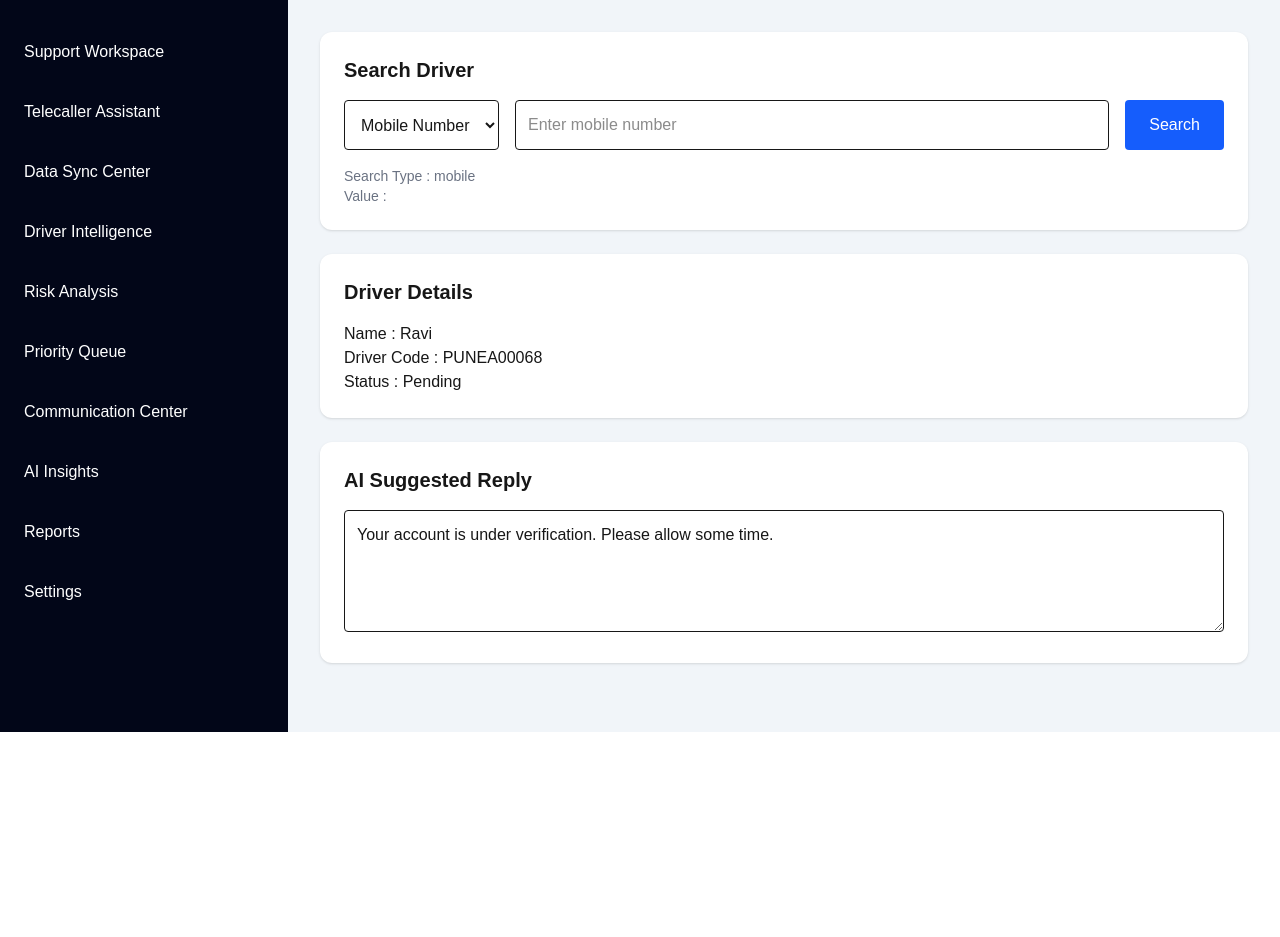
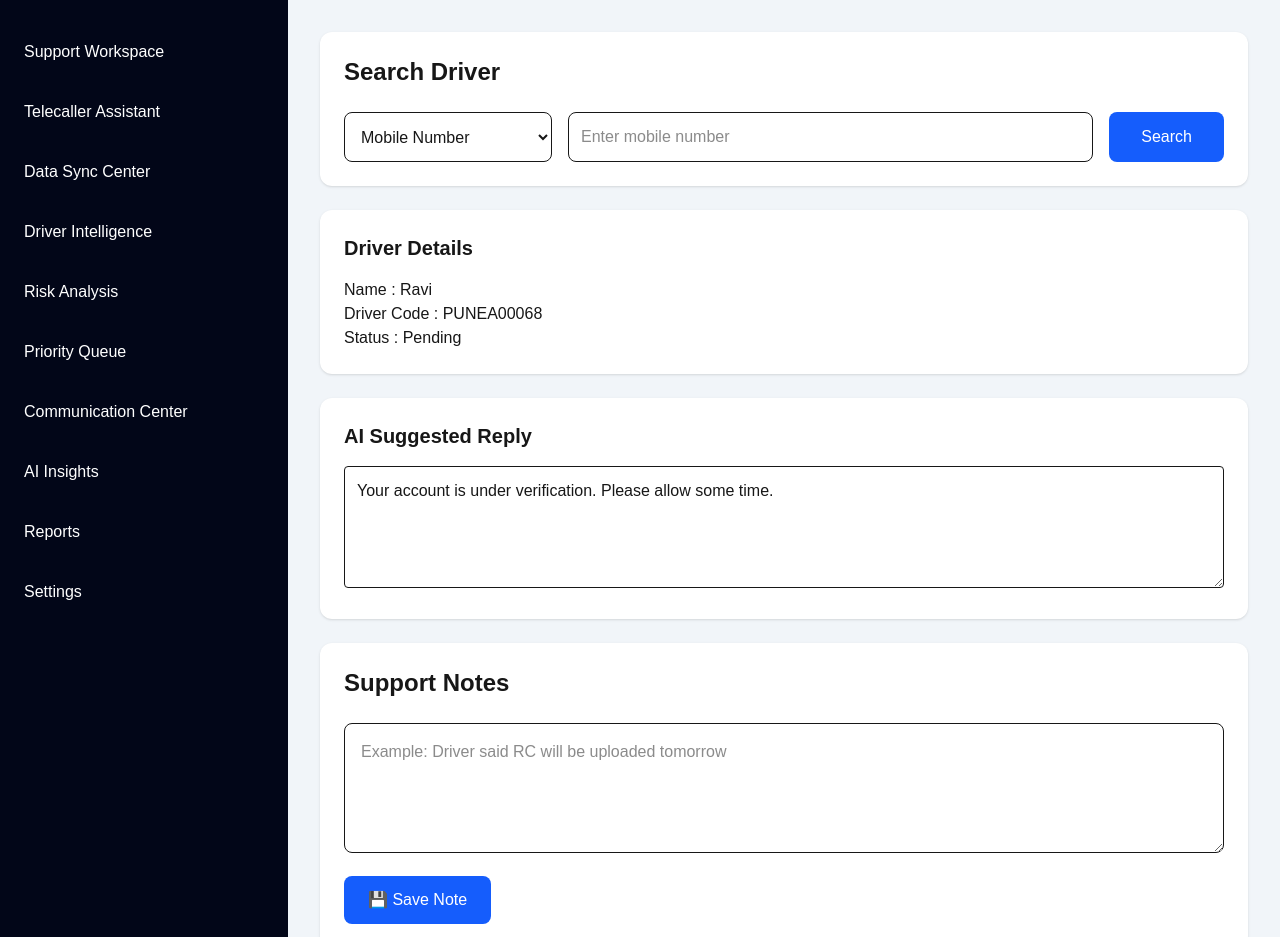
Before and after one commit to AnilKumarMC02/docip-platform, a Next.js app in the folder frontend/: page /support in a window 1280 px wide. Shown: the part 132-1069 px from the top of the page. Before the commit the page ends 864 px from the top, so only its background shows below. Built offline with nearby package versions, Linux system fonts and the light colour scheme.

Commit message:
Add WhatsApp shortcut to support workspace

```diff
--- a/frontend/app/support/page.tsx
+++ b/frontend/app/support/page.tsx
@@ -3,6 +3,8 @@ import SearchDriver from "../../features/support/components/SearchDriver";
 import DriverDetails from "../../features/support/components/DriverDetails";
 
 import AiReplyBox from "../../features/support/components/AiReplyBox";
+
+import SupportNotes from "../../features/support/components/SupportNotes";
 
 export default function SupportPage() {
   return (
@@ -15,6 +17,8 @@ export default function SupportPage() {
         <DriverDetails />
 
         <AiReplyBox />
+
+        <SupportNotes />
       </div>
     </main>
   );
--- a/frontend/data/drivers.ts
+++ b/frontend/data/drivers.ts
@@ -18,6 +18,8 @@ export const drivers = [
     mobile: "9876543211",
     city: "Bangalore",
     status: "Approved",
+
+    dashboardUrl: "https://towneradmin.nimmavahana.com/dashboard",
   },
 
   {
@@ -27,6 +29,8 @@ export const drivers = [
     mobile: "9876543212",
     city: "Mysore",
     status: "Vehicle Pending",
+
+    dashboardUrl: "https://towneradmin.nimmavahana.com/dashboard",
   },
 
   {
@@ -36,5 +40,7 @@ export const drivers = [
     mobile: "9876543213",
     city: "Hyderabad",
     status: "Documents Pending",
+
+    dashboardUrl: "https://towneradmin.nimmavahana.com/dashboard",
   },
 ];
--- a/frontend/features/support/components/SearchDriver.tsx
+++ b/frontend/features/support/components/SearchDriver.tsx
@@ -3,13 +3,28 @@
 import { drivers } from "@/data/drivers";
 import { useState } from "react";
 
+type Driver = {
+  id: number;
+  name: string;
+  driverCode: string;
+  mobile: string;
+  city: string;
+  status: string;
+  dashboardUrl: string;
+};
+
 export default function SearchDriver() {
   const [searchType, setSearchType] = useState("mobile");
 
   const [searchValue, setSearchValue] = useState("");
-  const [result, setResult] = useState<any>(null);
+
+  const [result, setResult] = useState<Driver | null>(null);
+
+  const [error, setError] = useState("");
 
   const handleSearch = () => {
+    setError("");
+
     const driver = drivers.find((driver) => {
       if (searchType === "mobile") {
         return driver.mobile === searchValue;
@@ -18,18 +33,26 @@ export default function SearchDriver() {
       return driver.driverCode === searchValue;
     });
 
-    setResult(driver || null);
+    if (!driver) {
+      setResult(null);
+
+      setError("Driver not found");
+
+      return;
+    }
+
+    setResult(driver);
   };
 
   return (
     <div className="bg-white rounded-xl shadow p-6">
-      <h2 className="text-xl font-semibold mb-4">Search Driver</h2>
+      <h2 className="text-2xl font-bold mb-6">Search Driver</h2>
 
-      <div className="flex gap-4 mb-4">
+      <div className="flex flex-col md:flex-row gap-4">
         <select
           value={searchType}
           onChange={(e) => setSearchType(e.target.value)}
-          className="border p-3 rounded"
+          className="border rounded-lg p-3 md:w-52"
         >
           <option value="mobile">Mobile Number</option>
 
@@ -42,44 +65,108 @@ export default function SearchDriver() {
             searchType === "mobile" ? "Enter mobile number" : "Enter driver ID"
           }
           value={searchValue}
-          onChange={(e) => setSearchValue(e.target.value)}
-          className="border p-3 rounded w-full"
+          onChange={(e) => {
+            setSearchValue(e.target.value);
+
+            setResult(null);
+
+            setError("");
+          }}
+          className="border rounded-lg p-3 flex-1"
         />
 
         <button
           onClick={handleSearch}
-          className="bg-blue-600 text-white px-6 rounded"
+          className="bg-blue-600 text-white px-8 py-3 rounded-lg hover:bg-blue-700 transition"
         >
           Search
         </button>
       </div>
 
-      <div className="text-sm text-gray-500">
-        Search Type : {searchType}
-        <br />
-        Value : {searchValue}
+      {error && (
+        <div className="mt-4 bg-red-100 text-red-700 p-3 rounded-lg">
+          {error}
+        </div>
+      )}
+
+      {result && (
+        <div className="mt-8 bg-green-50 rounded-xl shadow p-6">
+          <h3 className="text-2xl font-bold mb-6">Driver Found</h3>
+
+          <div className="grid grid-cols-2 gap-6">
+            <div>
+              <p className="text-sm text-gray-500">Name</p>
+
+              <p className="font-semibold">{result.name}</p>
             </div>
 
-      {result && (
-        <div className="mt-6 bg-green-50 p-4 rounded">
-          <h3 className="font-semibold mb-2">Driver Found</h3>
+            <div>
+              <p className="text-sm text-gray-500">Driver ID</p>
 
-          <p>Name : {result.name}</p>
+              <p className="font-semibold">{result.driverCode}</p>
+            </div>
 
-          <p>Driver ID : {result.driverCode}</p>
+            <div>
+              <p className="text-sm text-gray-500">Mobile</p>
 
-          <p>Mobile : {result.mobile}</p>
+              <p className="font-semibold">{result.mobile}</p>
+            </div>
 
-          <p>Status : {result.status}</p>
+            <div>
+              <p className="text-sm text-gray-500">Status</p>
 
+              <p className="font-semibold">{result.status}</p>
+            </div>
+          </div>
+
+          <div className="grid grid-cols-2 md:grid-cols-4 gap-4 mt-8">
             <a
               href={result.dashboardUrl}
               target="_blank"
               rel="noreferrer"
-            className="inline-block mt-4 bg-green-600 text-white px-4 py-2 rounded"
+              className="flex items-center justify-center h-14 bg-green-600 text-white rounded-lg hover:bg-green-700 transition"
             >
-            Review In Dashboard
+              Dashboard
             </a>
+
+            <a
+              href={`tel:${result.mobile}`}
+              className="flex items-center justify-center h-14 bg-blue-600 text-white rounded-lg hover:bg-blue-700 transition"
+            >
+              📞 Call
+            </a>
+
+            <a
+              href={`https://wa.me/91${result.mobile}`}
+              target="_blank"
+              rel="noreferrer"
+              className="flex items-center justify-center h-14 bg-green-500 text-white rounded-lg hover:bg-green-600 transition"
+            >
+              🟢 WhatsApp
+            </a>
+
+            <button
+              onClick={async () => {
+                try {
+                  await navigator.clipboard.writeText(result.mobile);
+
+                  alert("Number copied successfully!");
+                } catch {
+                  alert("Copy failed");
+                }
+              }}
+              className="flex items-center justify-center h-14 bg-indigo-600 text-white rounded-lg hover:bg-indigo-700 transition"
+            >
+              📋 Copy
+            </button>
+          </div>
+
+          <div className="mt-8 border-t pt-4">
+            <p className="text-gray-700">
+              📞 Driver Number:
+              <strong> {result.mobile}</strong>
+            </p>
+          </div>
         </div>
       )}
     </div>
--- /dev/null
+++ b/frontend/features/support/components/SupportNotes.tsx
@@ -0,0 +1,54 @@
+"use client";
+
+import { useState } from "react";
+
+export default function SupportNotes() {
+  const [note, setNote] = useState("");
+
+  const [notes, setNotes] = useState<string[]>([]);
+
+  const saveNote = () => {
+    if (!note.trim()) return;
+
+    const currentDate = new Date().toLocaleString();
+
+    setNotes((prev) => [`${currentDate} - ${note}`, ...prev]);
+
+    setNote("");
+  };
+
+  return (
+    <div className="bg-white rounded-xl shadow p-6 mt-6">
+      <h2 className="text-2xl font-bold mb-6">Support Notes</h2>
+
+      <textarea
+        rows={4}
+        value={note}
+        onChange={(e) => setNote(e.target.value)}
+        placeholder="Example: Driver said RC will be uploaded tomorrow"
+        className="w-full border rounded-lg p-4"
+      />
+
+      <button
+        onClick={saveNote}
+        className="mt-4 bg-blue-600 text-white px-6 py-3 rounded-lg hover:bg-blue-700"
+      >
+        💾 Save Note
+      </button>
+
+      {notes.length > 0 && (
+        <div className="mt-8">
+          <h3 className="font-semibold mb-4">Notes History</h3>
+
+          <div className="space-y-3">
+            {notes.map((item, index) => (
+              <div key={index} className="bg-slate-100 p-3 rounded-lg">
+                {item}
+              </div>
+            ))}
+          </div>
+        </div>
+      )}
+    </div>
+  );
+}
```
Lines whose indentation alone changed are shown as unchanged.
